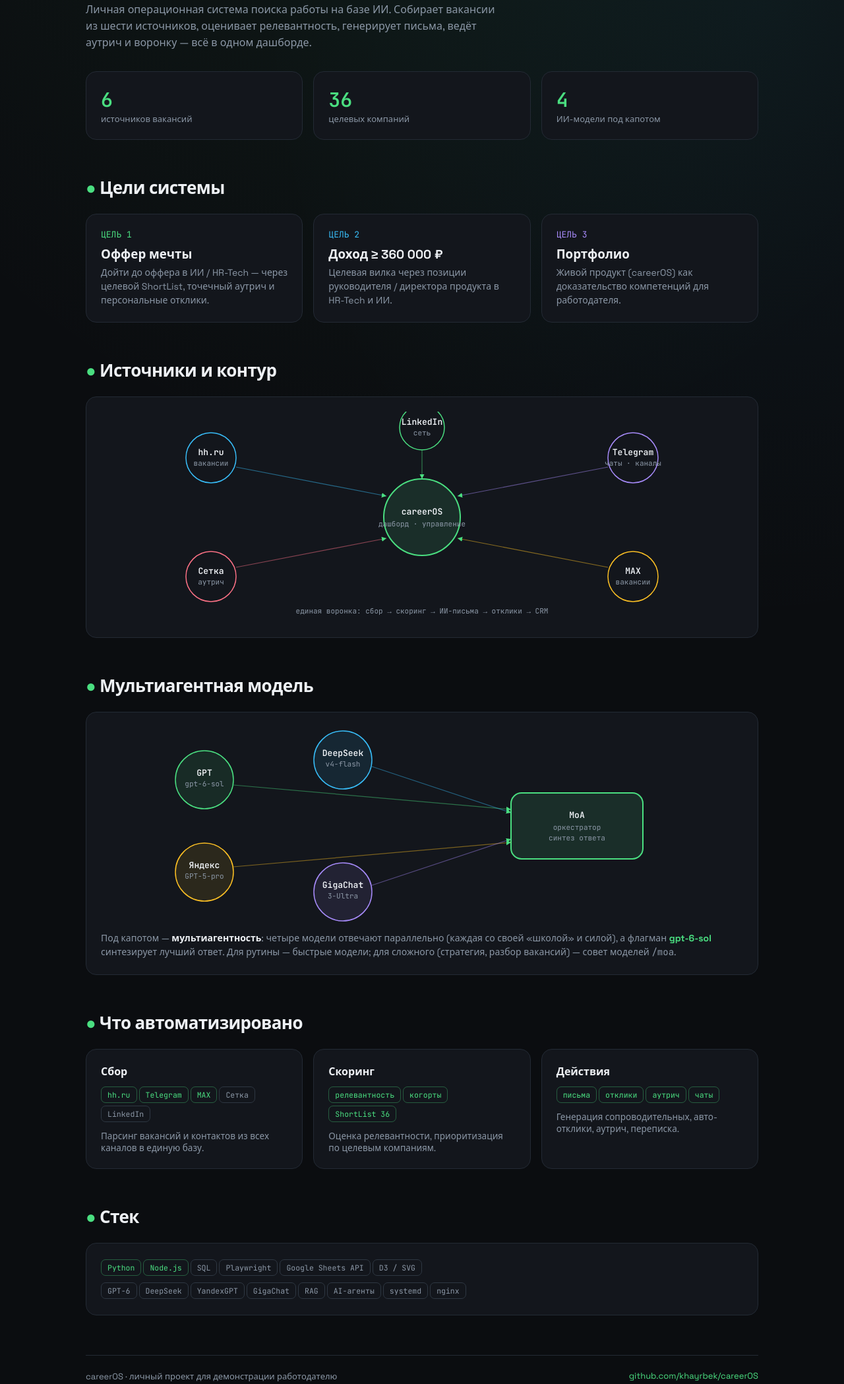
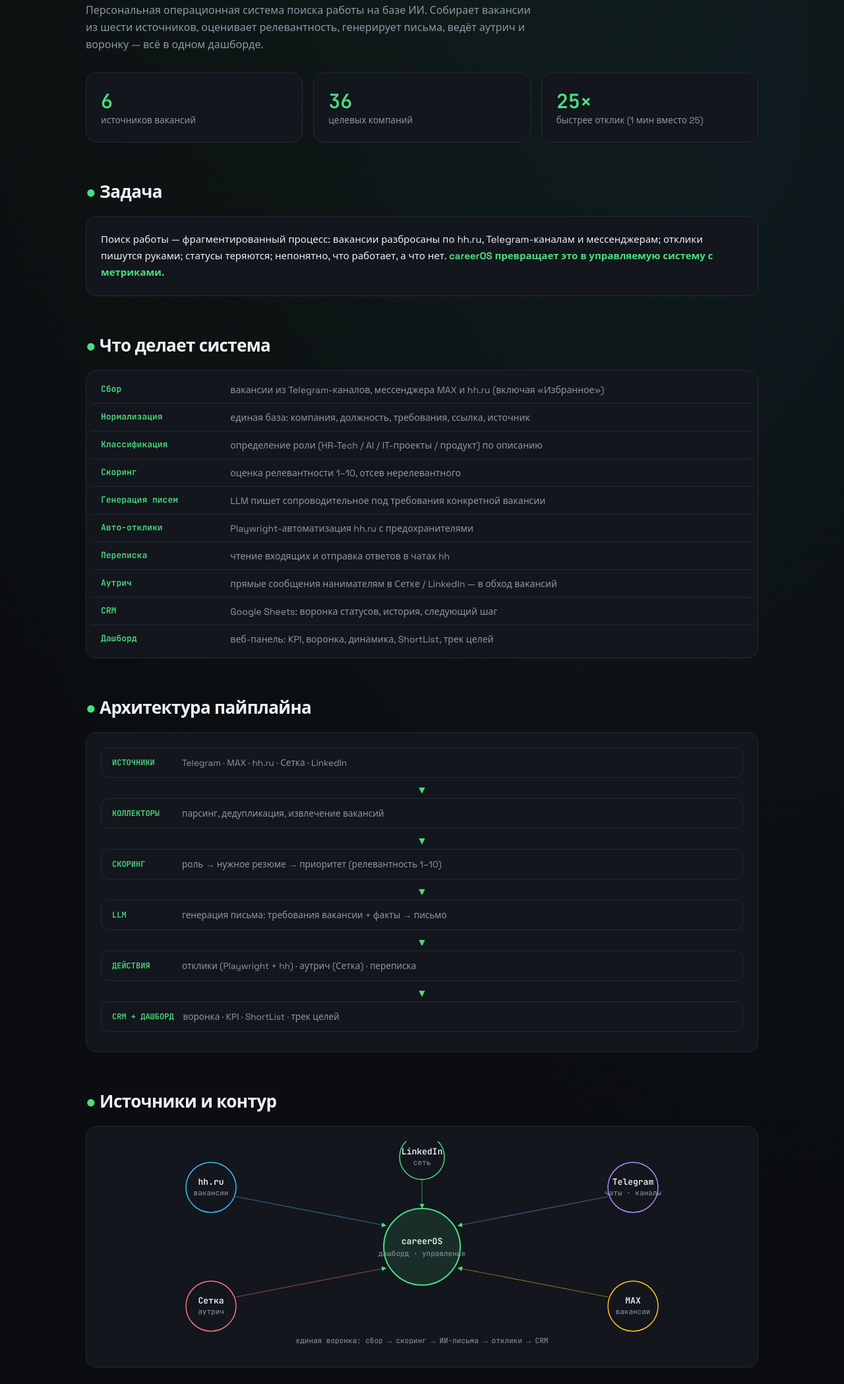
Before and after one commit to khayrbek/careerOS, a plain HTML site: page dashboard/about.html in a window 1280 px wide. Shown: the part 238-2336 px from the top of the page at 66% size. Drawn offline with Linux system fonts and the light colour scheme.

Commit message:
feat: страница «О продукте» приведена к README — задача, функции, архитектура, инженерные решения, результаты

```diff
--- a/dashboard/about.html
+++ b/dashboard/about.html
@@ -20,27 +20,49 @@ body{background:var(--bg); color:var(--fg); font-family:'Space Grotesk',system-u
 a{color:var(--accent); text-decoration:none}
 .mono{font-family:'JetBrains Mono',monospace}
 header{display:flex; justify-content:space-between; align-items:center; padding:14px 0 26px; border-bottom:1px solid var(--line); margin-bottom:36px}
-.brand{font-weight:700; font-size:18px; letter-spacing:-.3px}
-.brand b{color:var(--accent)}
+.brand{font-weight:700; font-size:18px}.brand b{color:var(--accent)}
 .btn{display:inline-flex; align-items:center; gap:8px; padding:9px 16px; border:1px solid var(--line2); border-radius:10px; color:var(--fg); font-size:13px; background:var(--bg2); transition:.15s}
 .btn:hover{border-color:var(--accent); color:var(--accent)}
-.btn.primary{background:var(--accent); border-color:var(--accent); color:#06230f; font-weight:600}
 h1{font-size:44px; line-height:1.05; letter-spacing:-1.5px; font-weight:700}
 h1 b{color:var(--accent)}
-.sub{color:var(--muted); font-size:16px; line-height:1.55; max-width:640px; margin-top:14px}
-h2{font-size:26px; letter-spacing:-.6px; margin:54px 0 22px}
+.sub{color:var(--muted); font-size:16px; line-height:1.6; max-width:680px; margin-top:14px}
+h2{font-size:26px; letter-spacing:-.6px; margin:56px 0 20px}
 h2 .dot{color:var(--accent)}
 .card{background:var(--bg2); border:1px solid var(--line); border-radius:16px; padding:22px}
 .grid{display:grid; gap:16px}
 .g3{grid-template-columns:repeat(auto-fit,minmax(260px,1fr))}
+.g2{grid-template-columns:repeat(auto-fit,minmax(340px,1fr))}
 .kpi{font-family:'JetBrains Mono',monospace; font-size:30px; font-weight:600; color:var(--accent)}
-.mut{color:var(--muted); font-size:13px}
+.mut{color:var(--muted); font-size:13.5px; line-height:1.5}
 .tag{display:inline-block; font-family:'JetBrains Mono',monospace; font-size:11.5px; padding:4px 9px; border-radius:7px; border:1px solid var(--line2); color:var(--muted); margin:2px 3px 2px 0}
 .tag.g{color:var(--accent); border-color:rgba(74,222,128,.35)}
+/* таблица функций */
+.tbl{width:100%; border-collapse:collapse; font-size:14px}
+.tbl td{padding:11px 14px; border-bottom:1px solid var(--line); vertical-align:top}
+.tbl td:first-child{font-weight:600; color:var(--accent); white-space:nowrap; font-family:'JetBrains Mono',monospace; font-size:13px}
+.tbl td:last-child{color:var(--muted)}
+.tbl tr:last-child td{border-bottom:none}
+/* слои архитектуры */
+.layer{display:flex; align-items:center; gap:14px; padding:13px 16px; border:1px solid var(--line); border-radius:12px; background:var(--bg2); margin-bottom:8px}
+.layer .n{font-family:'JetBrains Mono',monospace; font-size:12px; color:var(--accent); min-width:92px; font-weight:600}
+.layer .d{font-size:13.5px; color:var(--muted)}
+.arrow{text-align:center; color:var(--accent); font-size:16px; margin:2px 0}
 svg text{font-family:'JetBrains Mono',monospace}
 svg .lbl{fill:var(--muted); font-size:11px}
 svg .nm{fill:var(--fg); font-size:13px; font-weight:600}
+/* инженерные решения */
+.sol{display:flex; gap:14px; padding:16px; border:1px solid var(--line); border-radius:12px; background:var(--bg2)}
+.sol .idx{font-family:'JetBrains Mono',monospace; color:var(--accent); font-weight:700; font-size:16px}
+.sol .t{font-weight:600; font-size:14.5px}
+.sol .d{color:var(--muted); font-size:13px; line-height:1.55; margin-top:4px}
+/* результаты */
+.metric{background:var(--bg2); border:1px solid var(--line); border-radius:14px; padding:16px 18px}
+.metric .v{font-family:'JetBrains Mono',monospace; font-size:26px; font-weight:600; color:var(--accent)}
+.metric .l{color:var(--muted); font-size:12.5px; margin-top:4px}
 .footer{margin-top:60px; padding-top:22px; border-top:1px solid var(--line); color:var(--muted); font-size:13px; display:flex; justify-content:space-between; flex-wrap:wrap; gap:10px}
+ul.clean{list-style:none; padding:0}
+ul.clean li{padding:8px 0 8px 22px; position:relative; color:var(--muted); font-size:14px}
+ul.clean li::before{content:'▸'; position:absolute; left:0; color:var(--accent)}
 </style>
 </head>
 <body>
@@ -49,37 +71,57 @@ svg .nm{fill:var(--fg); font-size:13px; font-weight:600}
   <header>
     <div class="brand">career<b>OS</b></div>
     <nav style="display:flex; gap:10px">
-      <a class="btn" href="/dash/">← Дашборд</a>
+      <a class="btn" href="/careeros/">← Дашборд</a>
       <a class="btn" href="/">azhimoff.ru</a>
     </nav>
   </header>
 
   <h1>careerOS — <b>система персонального<br>карьерного развития</b></h1>
-  <p class="sub">Личная операционная система поиска работы на базе ИИ. Собирает вакансии из шести источников, оценивает релевантность, генерирует письма, ведёт аутрич и воронку — всё в одном дашборде.</p>
+  <p class="sub">Персональная операционная система поиска работы на базе ИИ. Собирает вакансии из шести источников, оценивает релевантность, генерирует письма, ведёт аутрич и воронку — всё в одном дашборде.</p>
 
   <div class="grid g3" style="margin-top:30px">
     <div class="card"><div class="kpi">6</div><div class="mut">источников вакансий</div></div>
     <div class="card"><div class="kpi">36</div><div class="mut">целевых компаний</div></div>
-    <div class="card"><div class="kpi">4</div><div class="mut">ИИ-модели под капотом</div></div>
+    <div class="card"><div class="kpi">25×</div><div class="mut">быстрее отклик (1 мин вместо 25)</div></div>
   </div>
 
-  <h2><span class="dot">●</span> Цели системы</h2>
-  <div class="grid g3">
-    <div class="card">
-      <div class="mono" style="color:var(--accent); font-size:13px">ЦЕЛЬ 1</div>
-      <h3 style="margin:8px 0 6px">Оффер мечты</h3>
-      <p class="mut" style="font-size:14px; line-height:1.5">Дойти до оффера в ИИ / HR-Tech — через целевой ShortList, точечный аутрич и персональные отклики.</p>
-    </div>
-    <div class="card">
-      <div class="mono" style="color:var(--cyan); font-size:13px">ЦЕЛЬ 2</div>
-      <h3 style="margin:8px 0 6px">Доход ≥ 360 000 ₽</h3>
-      <p class="mut" style="font-size:14px; line-height:1.5">Целевая вилка через позиции руководителя / директора продукта в HR-Tech и ИИ.</p>
-    </div>
-    <div class="card">
-      <div class="mono" style="color:var(--violet); font-size:13px">ЦЕЛЬ 3</div>
-      <h3 style="margin:8px 0 6px">Портфолио</h3>
-      <p class="mut" style="font-size:14px; line-height:1.5">Живой продукт (careerOS) как доказательство компетенций для работодателя.</p>
-    </div>
+  <h2><span class="dot">●</span> Задача</h2>
+  <div class="card">
+    <p class="mut" style="font-size:15px; line-height:1.65; color:var(--fg)">
+      Поиск работы — фрагментированный процесс: вакансии разбросаны по hh.ru, Telegram-каналам и мессенджерам; отклики пишутся руками; статусы теряются; непонятно, что работает, а что нет.
+      <b style="color:var(--accent)">careerOS превращает это в управляемую систему с метриками.</b>
+    </p>
+  </div>
+
+  <h2><span class="dot">●</span> Что делает система</h2>
+  <div class="card" style="padding:8px 8px">
+    <table class="tbl">
+      <tr><td>Сбор</td><td>вакансии из Telegram-каналов, мессенджера MAX и hh.ru (включая «Избранное»)</td></tr>
+      <tr><td>Нормализация</td><td>единая база: компания, должность, требования, ссылка, источник</td></tr>
+      <tr><td>Классификация</td><td>определение роли (HR-Tech / AI / IT-проекты / продукт) по описанию</td></tr>
+      <tr><td>Скоринг</td><td>оценка релевантности 1–10, отсев нерелевантного</td></tr>
+      <tr><td>Генерация писем</td><td>LLM пишет сопроводительное под требования конкретной вакансии</td></tr>
+      <tr><td>Авто-отклики</td><td>Playwright-автоматизация hh.ru с предохранителями</td></tr>
+      <tr><td>Переписка</td><td>чтение входящих и отправка ответов в чатах hh</td></tr>
+      <tr><td>Аутрич</td><td>прямые сообщения нанимателям в Сетке / LinkedIn — в обход вакансий</td></tr>
+      <tr><td>CRM</td><td>Google Sheets: воронка статусов, история, следующий шаг</td></tr>
+      <tr><td>Дашборд</td><td>веб-панель: KPI, воронка, динамика, ShortList, трек целей</td></tr>
+    </table>
+  </div>
+
+  <h2><span class="dot">●</span> Архитектура пайплайна</h2>
+  <div class="card">
+    <div class="layer"><span class="n">ИСТОЧНИКИ</span><span class="d">Telegram · MAX · hh.ru · Сетка · LinkedIn</span></div>
+    <div class="arrow">▼</div>
+    <div class="layer"><span class="n">КОЛЛЕКТОРЫ</span><span class="d">парсинг, дедупликация, извлечение вакансий</span></div>
+    <div class="arrow">▼</div>
+    <div class="layer"><span class="n">СКОРИНГ</span><span class="d">роль → нужное резюме → приоритет (релевантность 1–10)</span></div>
+    <div class="arrow">▼</div>
+    <div class="layer"><span class="n">LLM</span><span class="d">генерация письма: требования вакансии + факты → письмо</span></div>
+    <div class="arrow">▼</div>
+    <div class="layer"><span class="n">ДЕЙСТВИЯ</span><span class="d">отклики (Playwright + hh) · аутрич (Сетка) · переписка</span></div>
+    <div class="arrow">▼</div>
+    <div class="layer"><span class="n">CRM + ДАШБОРД</span><span class="d">воронка · KPI · ShortList · трек целей</span></div>
   </div>
 
   <h2><span class="dot">●</span> Источники и контур</h2>
@@ -88,11 +130,9 @@ svg .nm{fill:var(--fg); font-size:13px; font-weight:600}
       <defs>
         <marker id="ar" markerWidth="8" markerHeight="8" refX="6" refY="3" orient="auto"><path d="M0,0 L6,3 L0,6 Z" fill="#4ade80"/></marker>
       </defs>
-      <!-- центр -->
       <circle cx="450" cy="160" r="58" fill="rgba(74,222,128,.12)" stroke="#4ade80" stroke-width="2"/>
       <text x="450" y="156" text-anchor="middle" class="nm" fill="#4ade80" font-size="15">careerOS</text>
       <text x="450" y="174" text-anchor="middle" class="lbl">дашборд · управление</text>
-      <!-- узлы -->
       <g>
         <circle cx="130" cy="70" r="38" fill="#13161c" stroke="#38bdf8" stroke-width="1.5"/><text x="130" y="66" text-anchor="middle" class="nm" fill="#38bdf8">hh.ru</text><text x="130" y="82" text-anchor="middle" class="lbl">вакансии</text>
         <line x1="168" y1="84" x2="396" y2="128" stroke="#38bdf8" stroke-opacity=".5" stroke-width="1.2" marker-end="url(#ar)"/>
@@ -117,56 +157,63 @@ svg .nm{fill:var(--fg); font-size:13px; font-weight:600}
     </svg>
   </div>
 
-  <h2><span class="dot">●</span> Мультиагентная модель</h2>
+  <h2><span class="dot">●</span> Мультиагентная модель (MoA)</h2>
   <div class="card">
     <svg viewBox="0 0 900 300" width="100%" style="max-width:900px; display:block; margin:0 auto">
-      <!-- 4 модели -->
       <g><circle cx="120" cy="80" r="44" fill="rgba(74,222,128,.1)" stroke="#4ade80" stroke-width="1.5"/><text x="120" y="74" text-anchor="middle" class="nm" fill="#4ade80">GPT</text><text x="120" y="90" text-anchor="middle" class="lbl">gpt-6-sol</text></g>
       <g><circle cx="330" cy="50" r="44" fill="rgba(56,189,248,.1)" stroke="#38bdf8" stroke-width="1.5"/><text x="330" y="44" text-anchor="middle" class="nm" fill="#38bdf8">DeepSeek</text><text x="330" y="60" text-anchor="middle" class="lbl">v4-flash</text></g>
       <g><circle cx="120" cy="220" r="44" fill="rgba(251,191,36,.1)" stroke="#fbbf24" stroke-width="1.5"/><text x="120" y="214" text-anchor="middle" class="nm" fill="#fbbf24">Яндекс</text><text x="120" y="230" text-anchor="middle" class="lbl">GPT-5-pro</text></g>
       <g><circle cx="330" cy="250" r="44" fill="rgba(167,139,250,.1)" stroke="#a78bfa" stroke-width="1.5"/><text x="330" y="244" text-anchor="middle" class="nm" fill="#a78bfa">GigaChat</text><text x="330" y="260" text-anchor="middle" class="lbl">3-Ultra</text></g>
-      <!-- оркестратор -->
       <rect x="585" y="100" width="200" height="100" rx="16" fill="rgba(74,222,128,.12)" stroke="#4ade80" stroke-width="2"/>
       <text x="685" y="138" text-anchor="middle" class="nm" fill="#4ade80" font-size="15">MoA</text>
       <text x="685" y="156" text-anchor="middle" class="lbl">оркестратор</text>
       <text x="685" y="172" text-anchor="middle" class="lbl">синтез ответа</text>
-      <!-- связи -->
       <line x1="164" y1="88" x2="585" y2="125" stroke="#4ade80" stroke-opacity=".45" stroke-width="1.2" marker-end="url(#ar)"/>
       <line x1="374" y1="60" x2="585" y2="130" stroke="#38bdf8" stroke-opacity=".45" stroke-width="1.2" marker-end="url(#ar)"/>
       <line x1="164" y1="212" x2="585" y2="175" stroke="#fbbf24" stroke-opacity=".45" stroke-width="1.2" marker-end="url(#ar)"/>
       <line x1="374" y1="240" x2="585" y2="170" stroke="#a78bfa" stroke-opacity=".45" stroke-width="1.2" marker-end="url(#ar)"/>
     </svg>
     <p class="mut" style="font-size:14px; margin-top:10px; line-height:1.55">
-      Под капотом — <b style="color:var(--fg)">мультиагентность</b>: четыре модели отвечают параллельно (каждая со своей «школой» и силой), а флагман <b style="color:var(--accent)">gpt-6-sol</b> синтезирует лучший ответ. Для рутины — быстрые модели; для сложного (стратегия, разбор вакансий) — совет моделей <span class="mono">/moa</span>.
+      Под капотом — <b style="color:var(--fg)">мультиагентность</b>: четыре модели отвечают параллельно (каждая со своей «школой» и силой), а флагман <b style="color:var(--accent)">gpt-6-sol</b> синтезирует лучший ответ. Рутина — на быстрых моделях; сложное (стратегия, разбор вакансий) — через совет моделей <span class="mono">/moa</span>.
     </p>
   </div>
 
-  <h2><span class="dot">●</span> Что автоматизировано</h2>
+  <h2><span class="dot">●</span> Ключевые инженерные решения</h2>
+  <div class="grid g2">
+    <div class="sol"><div class="idx">1</div><div><div class="t">Human-in-the-loop vs автоматизация</div><div class="d">отклики автоматически, но с жёсткими лимитами (10/день, паузы, стоп при капче); переписка — под контролем</div></div></div>
+    <div class="sol"><div class="idx">2</div><div><div class="t">LLM вместо шаблонов</div><div class="d">персонализация письма под требования вакансии даёт заметно более высокий отклик</div></div></div>
+    <div class="sol"><div class="idx">3</div><div><div class="t">Мультиканальность</div><div class="d">один пайплайн на разные источники — единая база и единая воронка</div></div></div>
+    <div class="sol"><div class="idx">4</div><div><div class="t">Анти-детект</div><div class="d">человекоподобное поведение, рандомные паузы, лимиты — чтобы не спровоцировать защиту платформы</div></div></div>
+    <div class="sol"><div class="idx">5</div><div><div class="t">Обезличивание PII</div><div class="d">персональные данные — только в рабочем контуре; аналитика на обезличенных данных (152-ФЗ)</div></div></div>
+    <div class="sol"><div class="idx">6</div><div><div class="t">Мультиагентность</div><div class="d">совет моделей (MoA): параллельные ответы + флагман-синтезатор — выше качество, меньше галлюцинаций</div></div></div>
+  </div>
+
+  <h2><span class="dot">●</span> Результаты (реальные данные)</h2>
   <div class="grid g3">
-    <div class="card">
-      <h3 style="margin-bottom:10px; font-size:16px">Сбор</h3>
-      <div><span class="tag g">hh.ru</span><span class="tag g">Telegram</span><span class="tag g">MAX</span><span class="tag">Сетка</span><span class="tag">LinkedIn</span></div>
-      <p class="mut" style="margin-top:10px; font-size:13.5px">Парсинг вакансий и контактов из всех каналов в единую базу.</p>
-    </div>
-    <div class="card">
-      <h3 style="margin-bottom:10px; font-size:16px">Скоринг</h3>
-      <div><span class="tag g">релевантность</span><span class="tag g">когорты</span><span class="tag g">ShortList 36</span></div>
-      <p class="mut" style="margin-top:10px; font-size:13.5px">Оценка релевантности, приоритизация по целевым компаниям.</p>
-    </div>
-    <div class="card">
-      <h3 style="margin-bottom:10px; font-size:16px">Действия</h3>
-      <div><span class="tag g">письма</span><span class="tag g">отклики</span><span class="tag g">аутрич</span><span class="tag g">чаты</span></div>
-      <p class="mut" style="margin-top:10px; font-size:13.5px">Генерация сопроводительных, авто-отклики, аутрич, переписка.</p>
-    </div>
+    <div class="metric"><div class="v">300+</div><div class="l">собрано вакансий</div></div>
+    <div class="metric"><div class="v">36</div><div class="l">целевых компаний (ShortList)</div></div>
+    <div class="metric"><div class="v">25×</div><div class="l">быстрее: ~25 мин → ~1 мин на отклик</div></div>
+  </div>
+
+  <h2><span class="dot">●</span> Что демонстрирует проект</h2>
+  <div class="card">
+    <ul class="clean">
+      <li>Проектирование AI-агентных пайплайнов под реальную задачу</li>
+      <li>Работу с LLM API и промпт-инжиниринг (генерация, персонализация, контроль фактов)</li>
+      <li>Интеграции: Playwright-автоматизация, REST API, Google Workspace, Bot API</li>
+      <li>Продуктовое мышление: метрики, воронка, KPI, дашборд, целевой трек</li>
+      <li>Инженерную зрелость: guardrails, обработка ошибок, идемпотентность, логирование</li>
+      <li>ИБ-грамотность: разграничение доступа, PII, 152-ФЗ</li>
+    </ul>
   </div>
 
   <h2><span class="dot">●</span> Стек</h2>
   <div class="card">
     <div style="margin-bottom:6px">
-      <span class="tag g">Python</span><span class="tag g">Node.js</span><span class="tag">SQL</span><span class="tag">Playwright</span><span class="tag">Google Sheets API</span><span class="tag">D3 / SVG</span>
+      <span class="tag g">Python</span><span class="tag g">Playwright</span><span class="tag">Node.js</span><span class="tag">SQL</span><span class="tag">Google Sheets API</span><span class="tag">D3 / SVG</span>
     </div>
     <div>
-      <span class="tag">GPT-6</span><span class="tag">DeepSeek</span><span class="tag">YandexGPT</span><span class="tag">GigaChat</span><span class="tag">RAG</span><span class="tag">AI-агенты</span><span class="tag">systemd</span><span class="tag">nginx</span>
+      <span class="tag">GPT-6-sol</span><span class="tag">DeepSeek</span><span class="tag">YandexGPT</span><span class="tag">GigaChat</span><span class="tag">RAG</span><span class="tag">AI-агенты</span><span class="tag">MoA</span><span class="tag">systemd</span><span class="tag">nginx</span>
     </div>
   </div>
 
```
